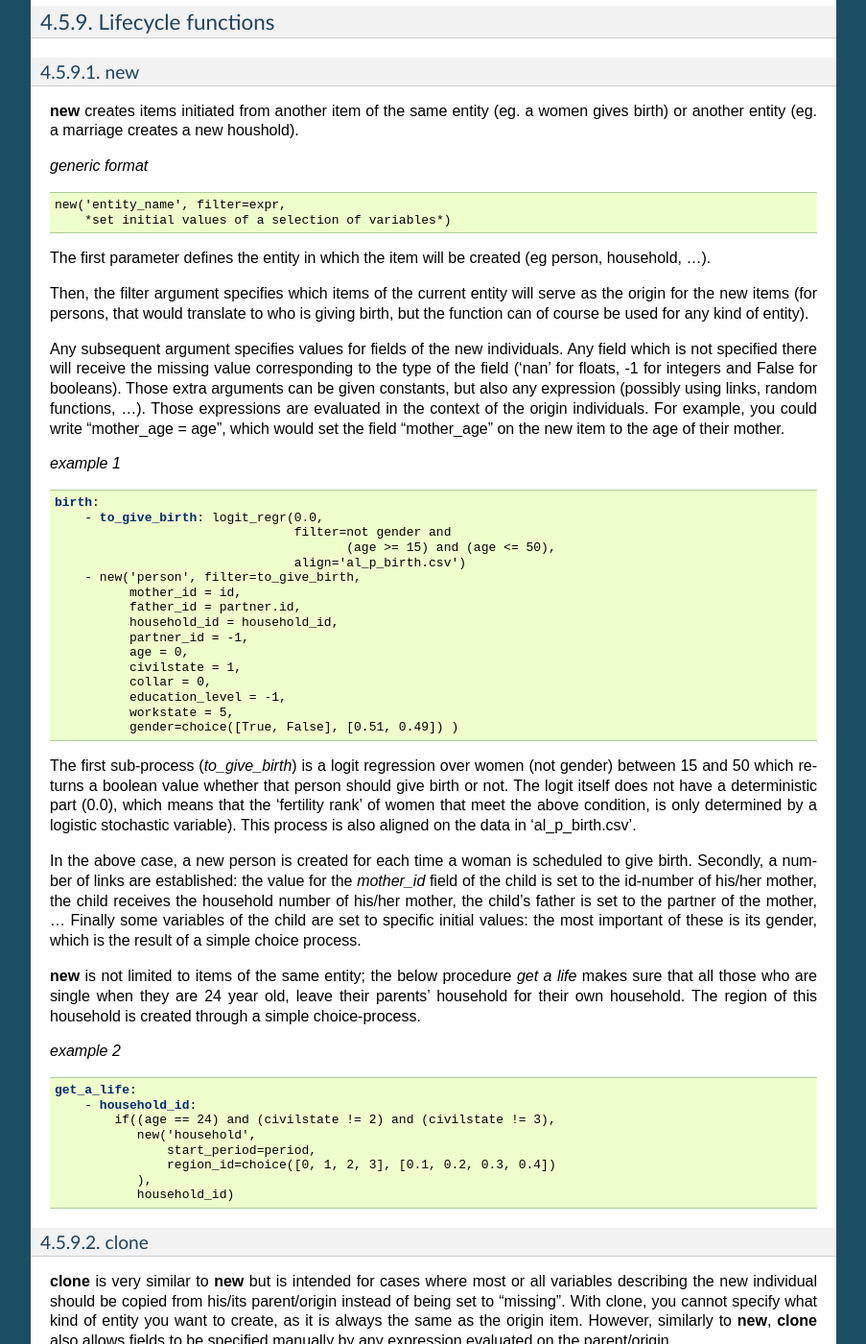
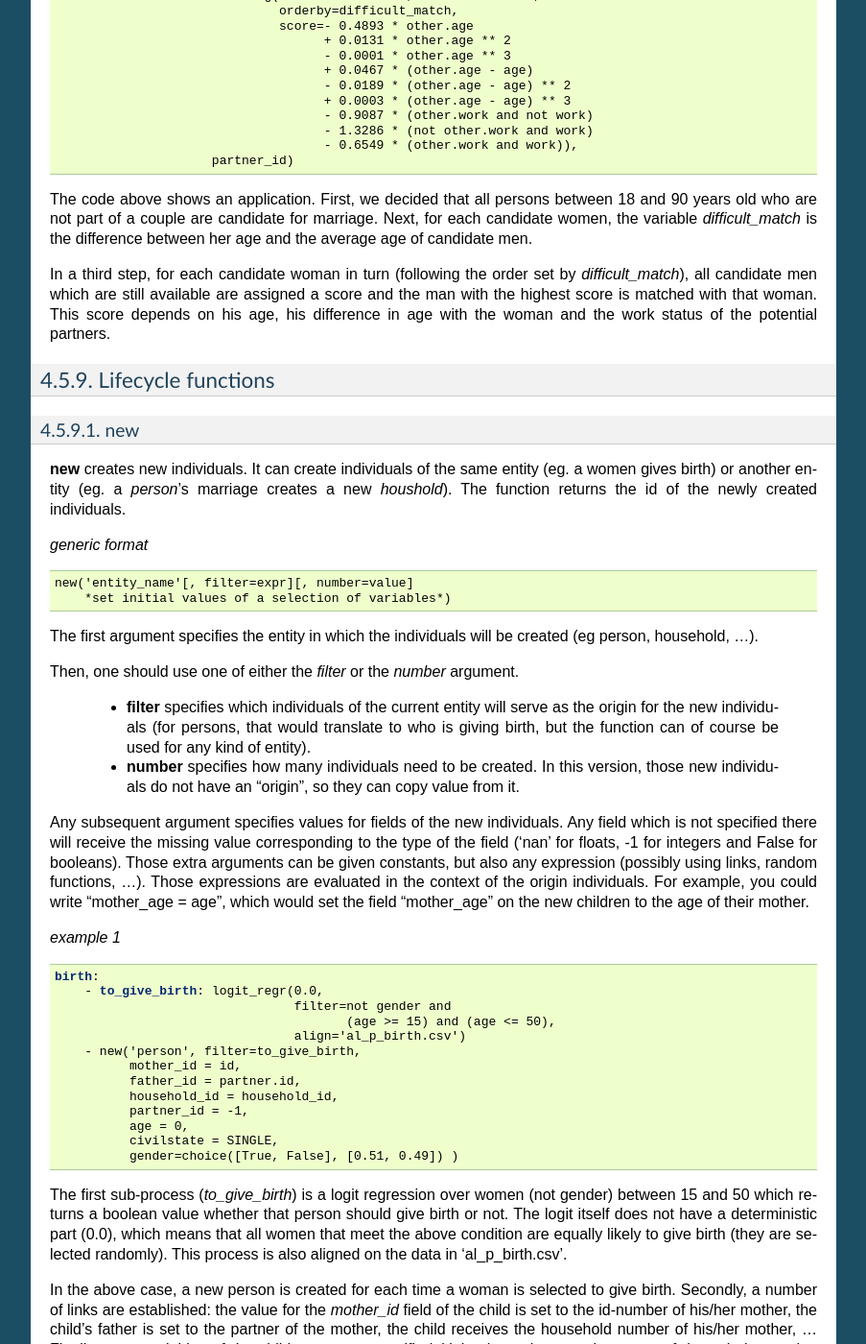
Before and after one commit to liam2/liam2, a Sphinx documentation site: the page built from doc/usersguide/source/processes.rst, in a window 1280 px wide and 1400 px high, scrolled down 15133 px. Shown: the whole window at 96% size, without its empty margins (198-1101 px from the left). Built offline with Sphinx 7.4.7, drawn with Linux system fonts in a browser that asks for light colours; formulas are drawn with MathJax 3; some of the changed text lies outside the part shown.

Commit message:
* mention skip_na * document lag(expr, num_periods) and better "lag" documentation overall * document new(number=) and better "new" documentation overall * document qshow * update groupby examples to new output format

```diff
--- a/doc/usersguide/source/processes.rst
+++ b/doc/usersguide/source/processes.rst
@@ -273,16 +273,16 @@
                          only count the ones satisfying the filter.
 - grpsum(expr[, filter=condition]): sum the expression
 - grpavg(expr[, filter=condition]): average
-- grpstd(expr[, filter=condition]): standard deviation
-- grpmax(expr[, filter=condition]), grpmin(expr[, filter=condition]): max or min
-- grpmedian(expr[, filter=condition]): median
-- grppercentile(expr, percent[, filter=condition]): percentile
+- grpstd(expr[, filter=condition][, skip_na=True]): standard deviation
+- grpmin(expr[, filter=condition][, skip_na=True]): min
+- grpmax(expr[, filter=condition][, skip_na=True]): max
+- grpmedian(expr[, filter=condition][, skip_na=True]): median
+- grppercentile(expr, percent[, filter=condition][, skip_na=True]): percentile
 - grpgini(expr[, filter=condition]): gini
 
 **grpsum** sums any expression over all the individuals of the current entity.
 For example *grpsum(earnings)* will produce the sum of the earnings of all
-persons in the sample. The expression *grpsum(nch0_11)* will
-result in the total number of children 0 to 11 in the sample.
+persons in the sample.
 
 **grpcount** counts the number of individuals in the current entity, optionally
 satisfying a (boolean) condition. For example, *grpcount(gender)* will produce
@@ -333,28 +333,48 @@
 temporal functions
 ------------------
 
-- lag: value at previous period
-- value_for_period: value at specific period
-- duration: number of consecutive period the expression was True
-- tavg: average of an expression since the individual was created
-- tsum: sum of an expression since the individual was created
+- lag(expr[, num_periods][, missing=value): value at previous period.
 
-If an item did not exist at that period, the returned value is -1 for a
-int-field, nan for a float or False for a boolean. You can overide this
-behaviour when you specify the *missing* parameter.
+  **expr**: any expression.
 
-*example* ::
+  **num_periods**: optional argument specifying the number of periods to go
+  back to. This can be either a constant or a scalar expression. Defaults to 1.
 
-    lag(age, missing=0) # the age each person had last year, 0 if newborn
+  **missing**: the value to return for individuals which were not present in
+  the past period. By default, it returns the missing value corresponding to
+  the type of the expression: -1 for an integer expression, nan for a float
+  or False for a boolean.
+
+  *example* ::
+
     grpavg(lag(age))    # average age that the current population had last year
     lag(grpavg(age))    # average age of the population of last year
+    lag(age, 2)         # the age each person had two years ago (-1 for
+                        # newborns)
+    lag(lag(age))       # this is equivalent (but slightly less efficient)
+    lag(age, missing=0) # the age each person had last year, 0 if newborn
+
+- value_for_period(expr, period[, missing=value]): value at a specific period
+
+  *example* ::
 
     value_for_period(inwork and not male, 2002)
+
+- duration(expr): number of consecutive period the expression was True
+
+  *examples* ::
 
     duration(inwork and (earnings > 2000))
     duration(educationlevel == 4)
 
+- tavg(expr): average of an expression since the individual was created
+
+  *example* ::
+
     tavg(income)
+
+- tsum(expr): sum of an expression since the individual was created
+
 
 .. index:: random, uniform, normal, randint
 
@@ -936,29 +956,38 @@
 new
 ~~~
 
-**new** creates items initiated from another item of the same entity (eg. a
-women gives birth) or another entity (eg. a marriage creates a new houshold).
+**new** creates new individuals. It can create individuals of the same entity
+(eg. a women gives birth) or another entity (eg. a *person*'s marriage creates
+a new *houshold*). The function returns the id of the newly created
+individuals.
 
 *generic format* ::
 
-    new('entity_name', filter=expr,
+    new('entity_name'[, filter=expr][, number=value]
         *set initial values of a selection of variables*)
 
-The first parameter defines the entity in which the item will be created (eg
-person, household, ...).
+The first argument specifies the entity in which the individuals will be
+created (eg person, household, ...).
 
-Then, the filter argument specifies which items of the current entity will serve
-as the origin for the new items (for persons, that would translate to who is
-giving birth, but the function can of course be used for any kind of entity).
+Then, one should use one of either the *filter* or the *number* argument.
+
+ * **filter** specifies which individuals of the current entity will serve as
+   the origin for the new individuals (for persons, that would translate to
+   who is giving birth, but the function can of course be used for any kind of
+   entity).
+
+ * **number** specifies how many individuals need to be created. In this
+   version, those new individuals do not have an "origin", so they can copy
+   value from it.
 
 Any subsequent argument specifies values for fields of the new individuals. Any
 field which is not specified there will receive the missing value corresponding
 to the type of the field ('nan' for floats, -1 for integers and False for
 booleans). Those extra arguments can be given constants, but also any
 expression (possibly using links, random functions, ...). Those expressions are
-evaluated in the context of the origin individuals. For example, you could write
-"mother_age = age", which would set the field "mother_age" on the new item to
-the age of their mother.
+evaluated in the context of the origin individuals. For example, you could
+write "mother_age = age", which would set the field "mother_age" on the new
+children to the age of their mother.
 
 *example 1* ::
 
@@ -973,42 +1002,37 @@
               household_id = household_id,
               partner_id = -1,
               age = 0,
-              civilstate = 1,
-              collar = 0,
-              education_level = -1,
-              workstate = 5,
+              civilstate = SINGLE,
               gender=choice([True, False], [0.51, 0.49]) )
 
 The first sub-process (*to_give_birth*) is a logit regression over women (not
 gender) between 15 and 50 which returns a boolean value whether that person
 should give birth or not. The logit itself does not have a deterministic part
-(0.0), which means that the ‘fertility rank’ of women that meet the above
-condition, is only determined by a logistic stochastic variable). This process
-is also aligned on the data in 'al_p_birth.csv'.
+(0.0), which means that all women that meet the above condition are equally
+likely to give birth (they are selected randomly). This process is also
+aligned on the data in 'al_p_birth.csv'.
 
-In the above case, a new person is created for each time a woman is scheduled to
+In the above case, a new person is created for each time a woman is selected to
 give birth. Secondly, a number of links are established: the value for the
 *mother_id* field of the child is set to the id-number of his/her mother, the
-child receives the household number of his/her mother, the child's father is set
-to the partner of the mother, ... Finally some variables of the child are set to
-specific initial values: the most important of these is its gender, which is the
-result of a simple choice process.
+child's father is set to the partner of the mother, the child receives the
+household number of his/her mother, ... Finally some variables of the child are
+set to specific initial values: the most important of these is its gender,
+which is the result of a simple choice process.
 
-**new** is not limited to items of the same entity; the below procedure
-*get a life* makes sure that all those who are single when they are 24 year old,
-leave their parents’ household for their own household. The region of this
-household is created through a simple choice-process.
+**new** can create individuals of different entities; the below procedure
+*get_a_life* makes sure that all those who are single when they are 24 year
+old, leave their parents’ household for their own household. The region of
+this new household is created randomly through a choice-process.
 
 *example 2* ::
 
     get_a_life:
-        - household_id:
-            if((age == 24) and (civilstate != 2) and (civilstate != 3),
-               new('household',
-                   start_period=period,
-                   region_id=choice([0, 1, 2, 3], [0.1, 0.2, 0.3, 0.4])
-               ),
-               household_id)
+        - household_id: if(ISSINGLE and age == 24,
+                           new('household',
+                               region_id=choice([0, 1, 2, 3],
+                                                [0.1, 0.2, 0.3, 0.4])),
+                           household_id)
 
 .. index:: clone
 
@@ -1079,21 +1103,25 @@
 simulated datasets are stored in hdf5 format. These can be accessed at the end
 of the run. You can use several tools to inspect the data.
 
-You can display information during the simulation using *show* or *groupby*. You
-can *dump* data to csv-file for further study.
+You can display information during the simulation (in the console log) using
+the *show* function. You can write that same information to csv files using
+the *csv* function. You can produce tabular data by using the *dump* or
+*groupby* functions.
 
-If you run LIAM 2 in interactive mode, you can type in output functions in the
-console to inspect the data.
+In the interactive console, you can use any of those output functions to
+inspect the data interactively.
+
 
 .. index:: show
 
 show
 ----
 
-*show* evaluates expressions and prints the result to the console. ::
+*show* evaluates expressions and prints the result to the console log. Note
+that, in the *interactive console*, show is implicit on all commands, so you
+do not need to use it. *show* has the following signature: ::
 
     show(expr1[, expr2, expr3, ...])
-
 
 *example 1* ::
 
@@ -1110,11 +1138,11 @@
          "Average age:", grpavg(age),
          "Age std dev:", grpstd(age))
 
-    gives
+gives ::
 
     Count: 19944 Average age: 42.7496991576 Age std dev: 21.9815913417
 
-Note that you can use the special character "\n" to display the rest of the
+Note that you can use the special character "\\n" to display the rest of the
 result on the next line.
 
 *example 3* ::
@@ -1123,18 +1151,39 @@
          "\nAverage age:", grpavg(age),
          "\nAge std dev:", grpstd(age))
 
-    gives
+gives ::
 
     Count: 19944
     Average age: 42.7496991576
     Age std dev: 21.9815913417
+
+.. index:: qshow
+
+qshow
+-----
+
+*qshow* evaluates expressions and prints their results to the console log
+alongside the "textual form" of the expressions. If several expressions are
+given, they are each printed on a separate line. *qshow* usage is exactly the
+same than *show*.
+
+*example* ::
+
+    qshow(grpcount(), grpavg(age), grpstd(age))
+
+will give: ::
+
+    grpcount(): 19944
+    grpavg(age): 42.7496991576
+    grpstd(a=age): 21.9815913417
+
 
 .. index:: csv
 
 csv
 ---
 
-The **csv** function writes values to (a) csv-file(s).
+The **csv** function writes values to csv files. ::
 
     csv(expr1[, expr2, expr3, ...,
         [suffix='file_suffix'][, fname='filename'][, mode='w'])
@@ -1200,7 +1249,7 @@
 
 When you use the csv() function in combination with (at least one) table
 expressions (see dump and groupby functions below), the results are appended
-below each other.
+below each other. ::
 
     csv(table_expr1, 'and here goes another table', table_expr2,
         fname='tables.csv')
@@ -1242,25 +1291,25 @@
 **dump** produces a table with the expressions given as argument evaluated over
 many (possibly all) individuals of the dataset.
 
-*general format*
+*general format* ::
 
     dump([expr1, expr2, ...,
-          filter=filterexpression, missing=value, header=True])
+         filter=filterexpression, missing=value, header=True])
 
 If no expression is given, *all* fields of the current entity will be dumped
 (including temporary variables available at that point), otherwise, each
 expression will be evaluated on the objects which satisfy the
 filter and produce a table.
 
-The 'filter' argument allows to evaluate the expressions only on the individuals
-which satisfy the filter. Defaults to None (evaluate on all individuals).
+The 'filter' argument allows to evaluate the expressions only on the
+individuals which satisfy the filter. Defaults to None (evaluate on all
+individuals).
 
 The 'missing' argument can be used to transform 'nan' values to another value.
 Defaults to None (no transformation).
 
 The 'header' argument determine whether column names should be in the dump or
 not. Defaults to True.
-
 
 *example* ::
 
@@ -1321,11 +1373,11 @@
 
 gives ::
 
-    gender | False | True |
-    inwork |       |      | total
-     False |  6170 | 5587 | 11757
-      True |  3832 | 4355 |  8187
-     total | 10002 | 9942 | 19944
+    inwork | gender |      |
+           |  False | True | total
+     False |   6170 | 5587 | 11757
+      True |   3832 | 4355 |  8187
+     total |  10002 | 9942 | 19944
 
 *example* ::
 
@@ -1333,8 +1385,8 @@
 
 gives ::
 
-    gender | False |  True |
-    inwork |       |       |  total
+    inwork | gender |      |
+           |  False | True | total
      False | 30.94 | 28.01 |  58.95
       True | 19.21 | 21.84 |  41.05
      total | 50.15 | 49.85 | 100.00
@@ -1345,27 +1397,28 @@
 
 gives the average age by workstate and gender ::
 
-       gender | False |  True |
-    workstate |       |       | total
-            1 | 41.29 | 40.53 | 40.88
-            2 | 40.28 | 44.51 | 41.88
-            3 |  8.32 |  7.70 |  8.02
-            4 | 72.48 | 72.27 | 72.38
-            5 | 42.35 | 46.56 | 43.48
-        total | 42.67 | 42.38 | 42.53
+    workstate | gender |       |
+              |  False |  True | total
+            1 |  41.29 | 40.53 | 40.88
+            2 |  40.28 | 44.51 | 41.88
+            3 |   8.32 |  7.70 |  8.02
+            4 |  72.48 | 72.27 | 72.38
+            5 |  42.35 | 46.56 | 43.48
+        total |  42.67 | 42.38 | 42.53
+
 
 .. index:: interactive console, debugging
 
 Debugging and the interactive console
 =====================================
 
-LIAM 2 features an interactive console which allows you to interactively explore
-the state of the memory either during or after a simulation completed.
+LIAM 2 features an interactive console which allows you to interactively
+explore the state of the memory either during or after a simulation completed.
 
-You can reach it in two ways. You can either pass "-i" as the last argument when
-running the executable, in which case the interactive console will launch after
-the whole simulation is over. The alternative is to use breakpoints in your
-simulation to interrupt the simulation at a specific point (see below).
+You can reach it in two ways. You can either pass "-i" as the last argument
+when running the executable, in which case the interactive console will launch
+after the whole simulation is over. The alternative is to use breakpoints in
+your simulation to interrupt the simulation at a specific point (see below).
 
 Type "help" in the console for the list of available commands. In addition to
 those commands, you can type any expression that is allowed in the simulation
```
Also changed, not shown: other parts of doc/usersguide/source/processes.rst (+29 -26 lines).
